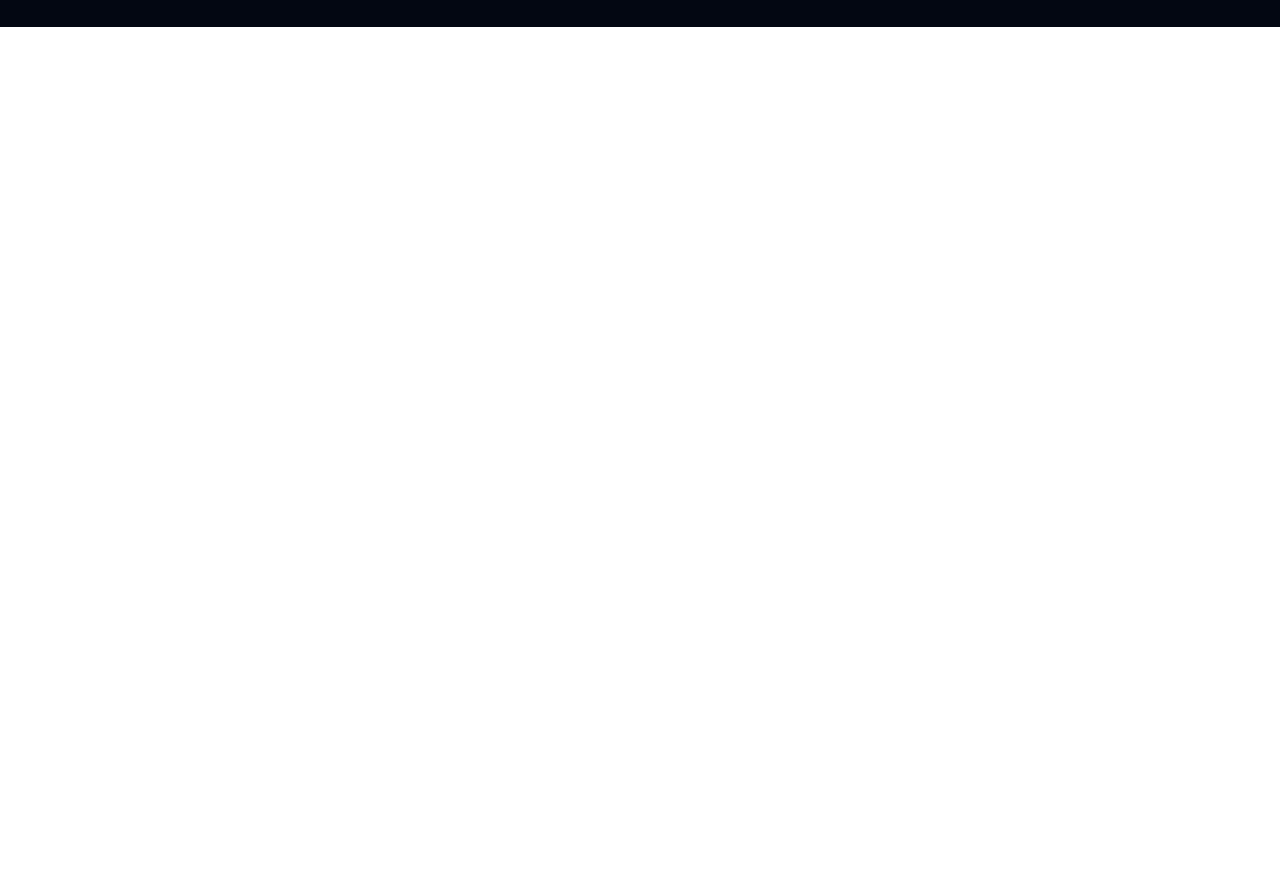
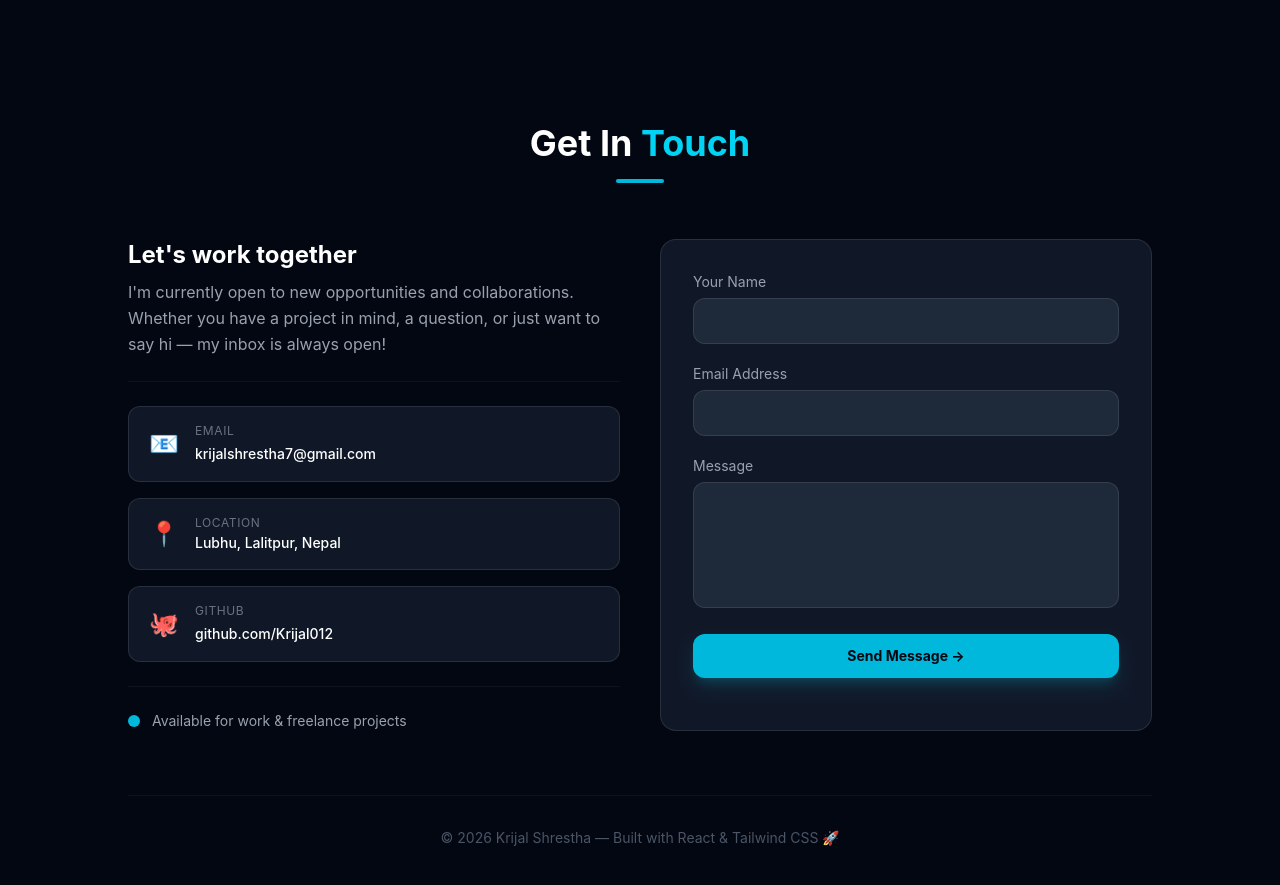
Before and after one commit to Krijal012/Portfolio-Website, a React (Vite) app in the folder my-portfolio/: page / in a window 1280 px wide. Shown: the part 4460-5345 px from the top of the page. Before the commit the page ends 4487 px from the top, so only its background shows below. Built offline with nearby package versions, Linux system fonts and the light colour scheme.

Commit message:
contact section done

```diff
--- a/my-portfolio/src/components/Contact.jsx
+++ b/my-portfolio/src/components/Contact.jsx
@@ -1,3 +1,200 @@
+import { useState } from 'react'
+
+const contactInfo = [
+  {
+    icon: '📧',
+    label: 'Email',
+    value: 'krijalshrestha7@gmail.com',
+    link: 'mailto:krijal@gmail.com',
+  },
+  {
+    icon: '📍',
+    label: 'Location',
+    value: 'Lubhu, Lalitpur, Nepal',
+    link: null,
+  },
+  {
+    icon: '🐙',
+    label: 'GitHub',
+    value: 'github.com/Krijal012',
+    link: 'https://github.com/Krijal012',
+  },
+]
+
 export default function Contact() {
-  return <div></div>
+  const [form, setForm] = useState({ name: '', email: '', message: '' })
+  const [sent, setSent] = useState(false)
+
+  const handleChange = (e) => {
+    setForm({ ...form, [e.target.name]: e.target.value })
+  }
+
+  const handleSubmit = (e) => {
+    e.preventDefault()
+    console.log('Form submitted:', form)
+
+    setSent(true)
+    setForm({ name: '', email: '', message: '' })
+  }
+
+  return (
+    <section id="contact" className="py-24 px-6">
+      <div className="max-w-5xl mx-auto">
+
+        {/* Heading */}
+        <h2 className="text-4xl font-bold text-center mb-4">
+          Get In <span className="text-cyan-400">Touch</span>
+        </h2>
+        <div className="w-12 h-1 bg-cyan-500 mx-auto mb-14 rounded-full" />
+
+        <div className="grid md:grid-cols-2 gap-10">
+
+          {/* LEFT SIDE */}
+          <div className="flex flex-col gap-6">
+            <div>
+              <h3 className="text-2xl font-bold text-white mb-2">
+                Let's work together
+              </h3>
+              <p className="text-gray-400 leading-relaxed">
+                I'm currently open to new opportunities and collaborations.
+                Whether you have a project in mind, a question, or just want
+                to say hi — my inbox is always open!
+              </p>
+            </div>
+
+            <div className="w-full h-px bg-white/5" />
+
+            {/* Contact Info */}
+            <div className="flex flex-col gap-4">
+              {contactInfo.map((info) => (
+                <div
+                  key={info.label}
+                  className="flex items-center gap-4 bg-gray-900 border border-white/10 rounded-xl px-5 py-4 hover:border-cyan-500/40 transition-all duration-300"
+                >
+                  <span className="text-2xl">{info.icon}</span>
+
+                  <div>
+                    <p className="text-gray-500 text-xs uppercase tracking-wider mb-0.5">
+                      {info.label}
+                    </p>
+
+                    {info.link ? (
+                      <a
+                        href={info.link}
+                        target="_blank"
+                        rel="noopener noreferrer"
+                        className="text-white text-sm font-medium hover:text-cyan-400 transition-colors duration-200"
+                      >
+                        {info.value}
+                      </a>
+                    ) : (
+                      <p className="text-white text-sm font-medium">
+                        {info.value}
+                      </p>
+                    )}
+                  </div>
+                </div>
+              ))}
+            </div>
+
+            <div className="w-full h-px bg-white/5" />
+
+            {/* Status */}
+            <div className="flex items-center gap-3">
+              <span className="relative flex h-3 w-3">
+                <span className="animate-ping absolute inline-flex h-full w-full rounded-full bg-cyan-400 opacity-75"></span>
+                <span className="relative inline-flex rounded-full h-3 w-3 bg-cyan-500"></span>
+              </span>
+              <span className="text-gray-400 text-sm">
+                Available for work & freelance projects
+              </span>
+            </div>
+          </div>
+
+          {/* RIGHT SIDE (FORM) */}
+          <div className="bg-gray-900 border border-white/10 rounded-2xl p-8">
+
+            {sent ? (
+              <div className="h-full flex flex-col items-center justify-center text-center gap-4 py-10">
+                <span className="text-5xl">✅</span>
+                <h4 className="text-white text-xl font-bold">Message Sent!</h4>
+                <p className="text-gray-400 text-sm">
+                  Thanks for reaching out. I'll get back to you soon.
+                </p>
+
+                <button
+                  onClick={() => setSent(false)}
+                  className="mt-2 px-6 py-2 border border-white/10 hover:border-cyan-400 hover:text-cyan-400 text-gray-400 rounded-xl text-sm transition-all duration-200"
+                >
+                  Send another message
+                </button>
+              </div>
+            ) : (
+              <form onSubmit={handleSubmit} className="flex flex-col gap-5">
+
+                <div>
+                  <label className="block text-sm text-gray-400 mb-1.5">
+                    Your Name
+                  </label>
+                  <input
+                    type="text"
+                    name="name"
+                    value={form.name}
+                    onChange={handleChange}
+                    required
+                    className="w-full bg-gray-800 border border-white/10 rounded-xl px-4 py-3 text-white placeholder-gray-600 focus:outline-none focus:border-cyan-500 transition-colors duration-200 text-sm"
+                  />
+                </div>
+
+                <div>
+                  <label className="block text-sm text-gray-400 mb-1.5">
+                    Email Address
+                  </label>
+                  <input
+                    type="email"
+                    name="email"
+                    value={form.email}
+                    onChange={handleChange}
+                    required
+                    className="w-full bg-gray-800 border border-white/10 rounded-xl px-4 py-3 text-white placeholder-gray-600 focus:outline-none focus:border-cyan-500 transition-colors duration-200 text-sm"
+                  />
+                </div>
+
+                <div>
+                  <label className="block text-sm text-gray-400 mb-1.5">
+                    Message
+                  </label>
+                  <textarea
+                    name="message"
+                    value={form.message}
+                    onChange={handleChange}
+                    rows={5}
+                    required
+                    className="w-full bg-gray-800 border border-white/10 rounded-xl px-4 py-3 text-white placeholder-gray-600 focus:outline-none focus:border-cyan-500 transition-colors duration-200 resize-none text-sm"
+                  />
+                </div>
+
+                <button
+                  type="submit"
+                  className="w-full py-3 bg-cyan-500 hover:bg-cyan-400 text-gray-950 font-bold rounded-xl transition-all duration-200 shadow-lg shadow-cyan-500/20 text-sm"
+                >
+                  Send Message →
+                </button>
+
+              </form>
+            )}
+
+          </div>
+
+        </div>
+
+        {/* Footer */}
+        <div className="w-full h-px bg-white/5 mt-16 mb-8" />
+        <p className="text-center text-gray-600 text-sm">
+          © 2026 Krijal Shrestha — Built with React & Tailwind CSS 🚀
+        </p>
+
+      </div>
+    </section>
+  )
 }
```
